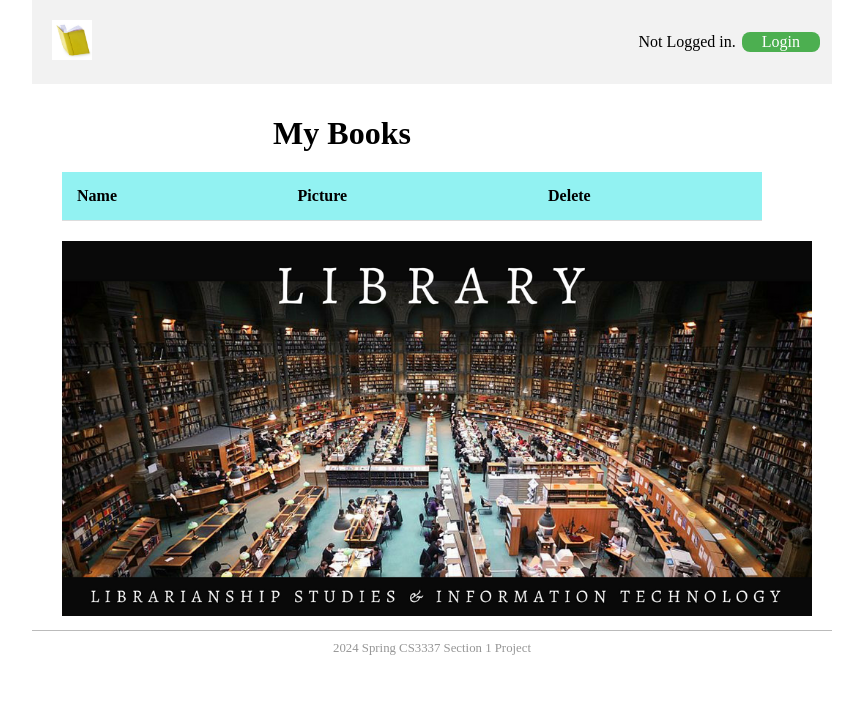
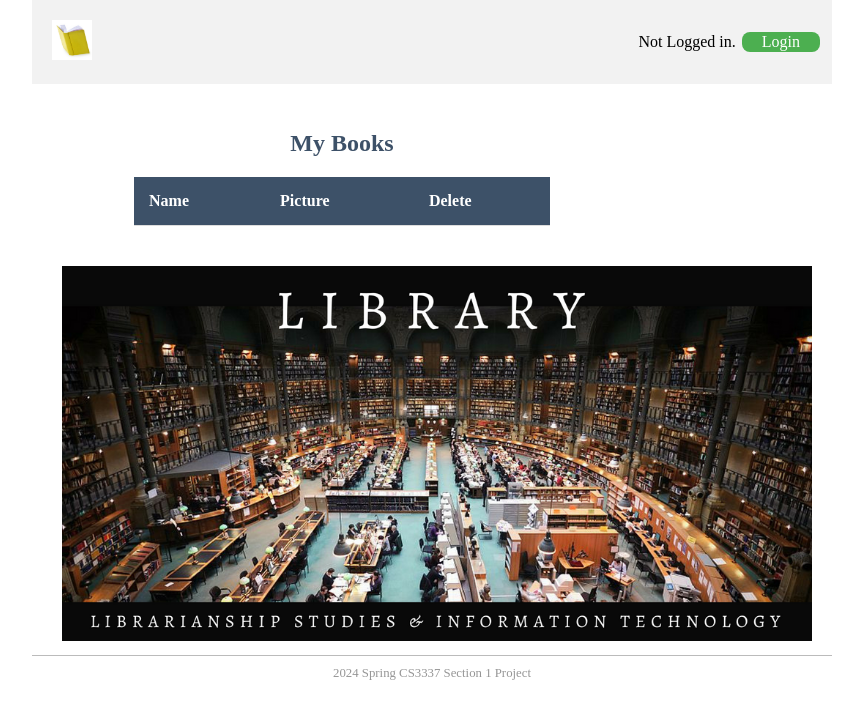
Before and after one commit to AllenTamrazian/CS3337, a Django app: template bookEx/templates/bookMng/mybooks.html in a window 1280 px wide. Shown: the top 719 px of the page, without its empty margins (208-1071 px from the left). Run offline with Django 3.2, Linux system fonts and the light colour scheme; the template is opened without the code that fills it, so the values that code supplies are empty.

Commit message:
Update mybooks.html

```diff
--- a/bookEx/templates/bookMng/mybooks.html
+++ b/bookEx/templates/bookMng/mybooks.html
@@ -2,25 +2,32 @@
 {% load static %}
 
 {% block sidenav %}
-    <ul class="sidenav">
+<div class="sidenav">
     {% for item in item_list %}
-            <li>
         <a href="{{ item.link }}">{{ item.item }}</a>
-            </li>
     {% endfor %}
-    </ul>
+</div>
 {% endblock sidenav %}
 
 {% block content %}
+<div class="content">
     <style>
+        .content {
+            text-align: center;
+            padding: 20px;
+        }
+
         h1 {
-        text-align: center;
+            color: #3D5168; /* Updated color */
+            font-size: 24px;
             margin-bottom: 20px;
         }
 
         table {
-        width: 700px;
+            width: 80%;
             border-collapse: collapse;
+            margin: 0 auto;
+            text-align: center;
         }
 
         th, td {
@@ -30,7 +37,8 @@
         }
 
         th {
-        background-color: #92f2f2;
+            background-color: #3D5168; /* Updated color */
+            color: white;
         }
 
         td {
@@ -44,7 +52,7 @@
         }
 
         .book-name:hover {
-        color: #007bff;
+            color: #3D5168; /* Updated color */
         }
 
         .book-image {
@@ -94,4 +102,5 @@
             {% endfor %}
         </tbody>
     </table>
+</div>
 {% endblock content %}
```
Lines whose indentation alone changed are shown as unchanged.
